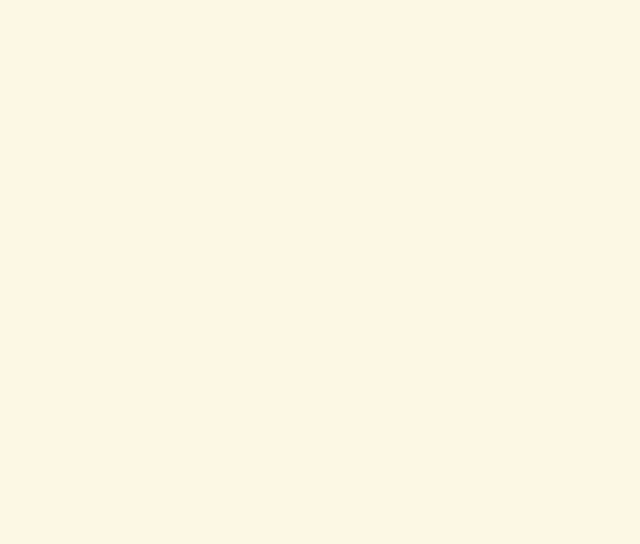
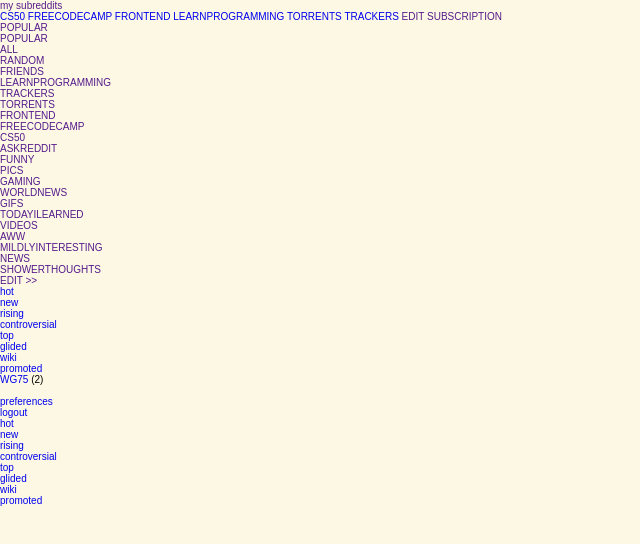
Before and after one commit to WG75/Reddit-clone, a plain HTML site: page index.html in a window 1280 px wide. Shown: the whole page, without its empty margins (0-640 px from the left). Drawn offline with Linux system fonts and the light colour scheme.

Commit message:
finished marking up the header

```diff
--- a/assets/css/_MVF.sass
+++ b/assets/css/_MVF.sass
@@ -1,3 +1,6 @@
+//***Mixins / Variables / Functions***
+
+
 //CoOoOoOolooOOooOOooOoOoooRS
 //(i don't think this a good pracice creating all this variables but i am just practicing SASS)
 
--- a/assets/css/_base.sass
+++ b/assets/css/_base.sass
@@ -8,3 +8,6 @@
   font-size: $small
   font-weight: 300
   background-color: $adcolor
+
+a
+  text-decoration: none
--- a/index.html
+++ b/index.html
@@ -10,7 +10,94 @@
   <link rel="stylesheet" href="assets/css/main.css">
 </head>
 <body>
+  <header>
+    <div class="topheader">
+      <div class="dropdown">
+          <a href="">my subreddits</a>
 
+          <div class="dropdown-menu">
+            <a href="#">CS50</a>
+            <a href="#">FREECODECAMP</a>
+            <a href="#">FRONTEND</a>
+            <a href="#">LEARNPROGRAMMING</a>
+            <a href="#">TORRENTS</a>
+            <a href="#">TRACKERS</a>
+            <a href="" class="doted">EDIT SUBSCRIPTION</a>
+          </div>
+      </div>
+
+      <ul class="sublinks">
+        <li class="mysubs"><a class="selected" href="">POPULAR</a></li>
+        <li class="mysubs"><a href="">POPULAR</a></li>
+        <li class="mysubs"><a href="">ALL</a></li>
+        <li class="mysubs"><a href="">RANDOM</a></li>
+        <li class="mysubs"><a href="">FRIENDS</a></li>
+        <li class="mysubs"><a href="">LEARNPROGRAMMING</a></li>
+        <li class="mysubs"><a href="">TRACKERS</a></li>
+        <li class="mysubs"><a href="">TORRENTS</a></li>
+        <li class="mysubs"><a href="">FRONTEND</a></li>
+        <li class="mysubs"><a href="">FREECODECAMP</a></li>
+        <li class="mysubs"><a href="">CS50</a></li>
+        <li class="mysubs"><a href="">ASKREDDIT</a></li>
+        <li class="mysubs"><a href="">FUNNY</a></li>
+        <li class="mysubs"><a href="">PICS</a></li>
+        <li class="mysubs"><a href="">GAMING</a></li>
+        <li class="mysubs"><a href="">WORLDNEWS</a></li>
+        <li class="mysubs"><a href="">GIFS</a></li>
+        <li class="mysubs"><a href="">TODAYILEARNED</a></li>
+        <li class="mysubs"><a href="">VIDEOS</a></li>
+        <li class="mysubs"><a href="">AWW</a></li>
+        <li class="mysubs"><a href="">MILDLYINTERESTING</a></li>
+        <li class="mysubs"><a href="">NEWS</a></li>
+        <li class="mysubs"><a href="">SHOWERTHOUGHTS</a></li>
+      </ul>
+
+      <span><a href="" class="editsub">EDIT >></a></span>
+    </div>
+
+
+    <div class="main-header">
+      <a href="" class="logo"></a>
+
+      <nav class="main-nav">
+        <ul>
+          <li><a href="#hot" class="nav-item selected">hot</a></li>
+          <li><a href="#new" class="nav-item">new</a></li>
+          <li><a href="#rising" class="nav-item">rising</a></li>
+          <li><a href="#controversial" class="nav-item">controversial</a></li>
+          <li><a href="#top" class="nav-item">top</a></li>
+          <li><a href="#glided" class="nav-item">glided</a></li>
+          <li><a href="#wiki" class="nav-item">wiki</a></li>
+          <li><a href="#promoted" class="nav-item">promoted</a></li>
+        </ul>
+      </nav>
+
+      <ul class="user-actions">
+        <li>
+          <a class="username" href="#">WG75</a>
+          <span class="num-messages">(2)</span>
+        </li>
+        <li><a class="messages" href="#"></a></li>
+        <li><a class="preferences" href="#">preferences</a></li>
+        <li><a href="#">logout</a></li>
+      </ul>
+
+      <div class="slide-nav">
+        <nav class="mobile-nav">
+          <ul>
+            <li><a href="#hot" class="nav-item selected">hot</a></li>
+            <li><a href="#new" class="nav-item">new</a></li>
+            <li><a href="#rising" class="nav-item">rising</a></li>
+            <li><a href="#controversial" class="nav-item">controversial</a></li>
+            <li><a href="#top" class="nav-item">top</a></li>
+            <li><a href="#glided" class="nav-item">glided</a></li>
+            <li><a href="#wiki" class="nav-item">wiki</a></li>
+            <li><a href="#promoted" class="nav-item">promoted</a></li>
+          </ul>
+        </nav>
+      </div>
+    </div>
+  </header>
 
 
 <script src="assets/js/script.js"></script>
```
Also changed, not shown: assets/css/main.css, 1 other file.
